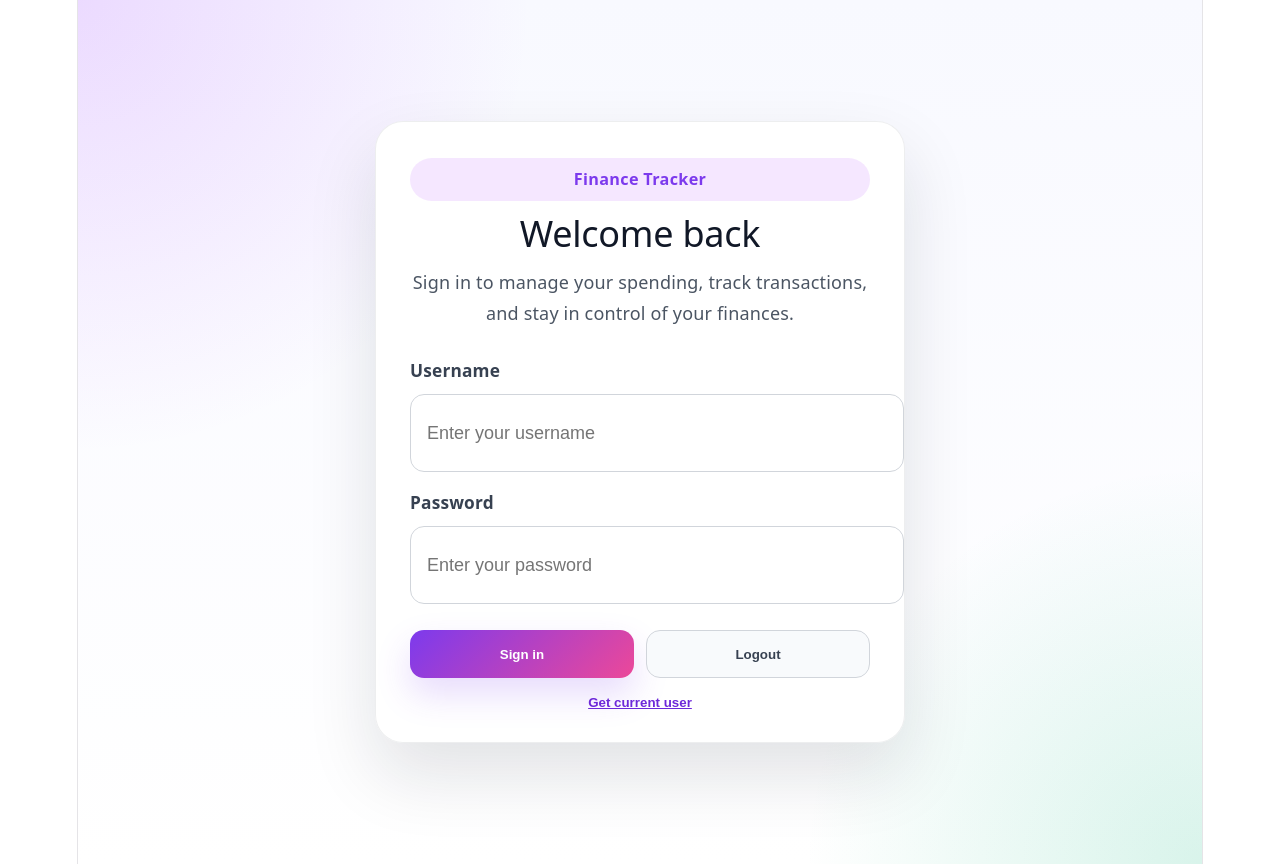
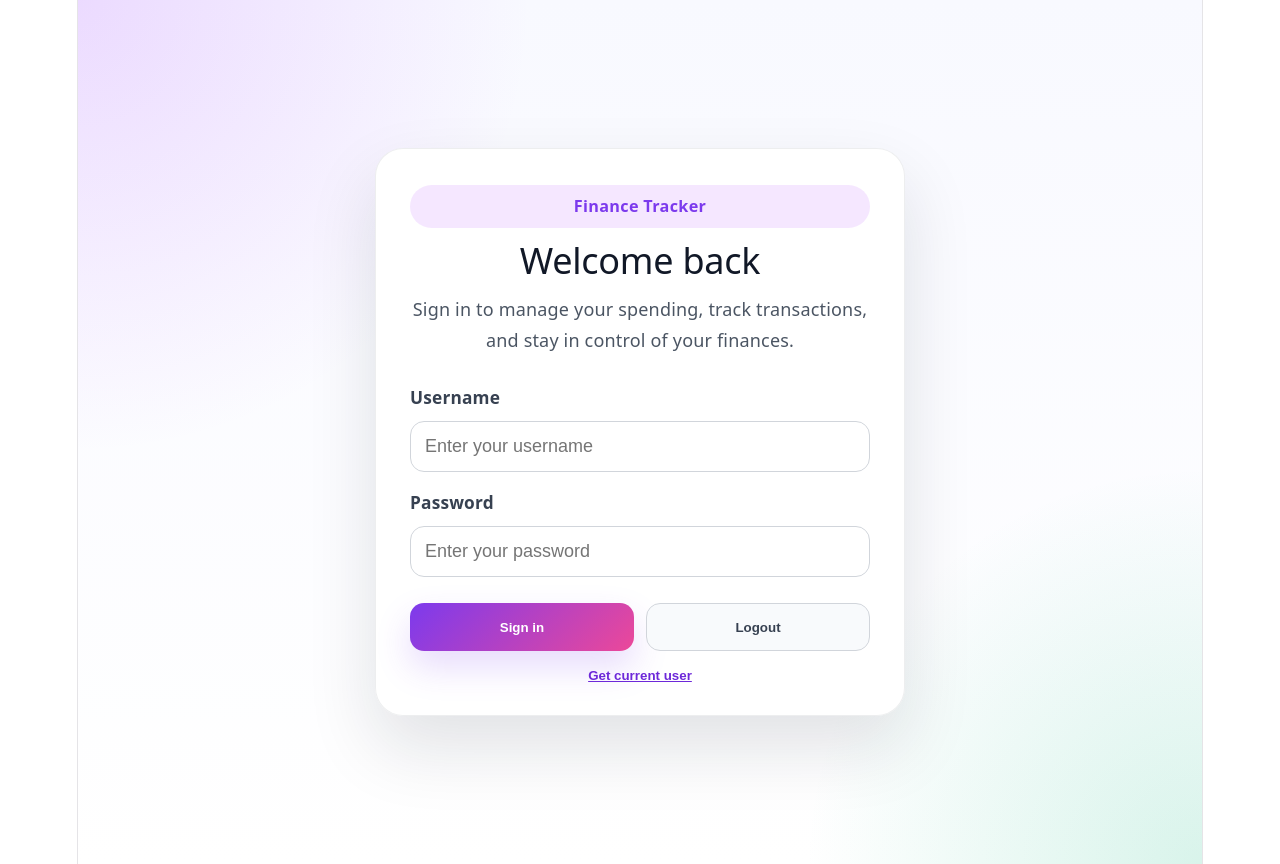
Before and after one commit to kostasafe/finance-tracker, a React app in the folder frontend/: page / in a window 1280 px wide. Built offline with nearby package versions, Linux system fonts and the light colour scheme; the HTML template or start-up script is replaced by a standard one.

Commit message:
Fix login input alignment by applying box-sizing: border-box to login fields

```diff
--- a/frontend/src/pages/Login.css
+++ b/frontend/src/pages/Login.css
@@ -70,8 +70,9 @@
 
 .login-input {
   width: 100%;
+  box-sizing: border-box;
   min-height: 48px;
-  padding: 14px 16px;
+  padding: 14px 14px;
   border: 1px solid #d1d5db;
   border-radius: 14px;
   background: #ffffff;
```
